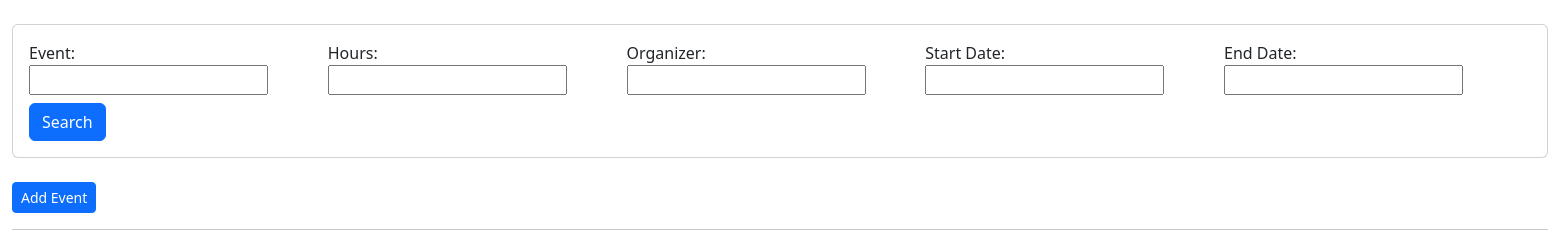
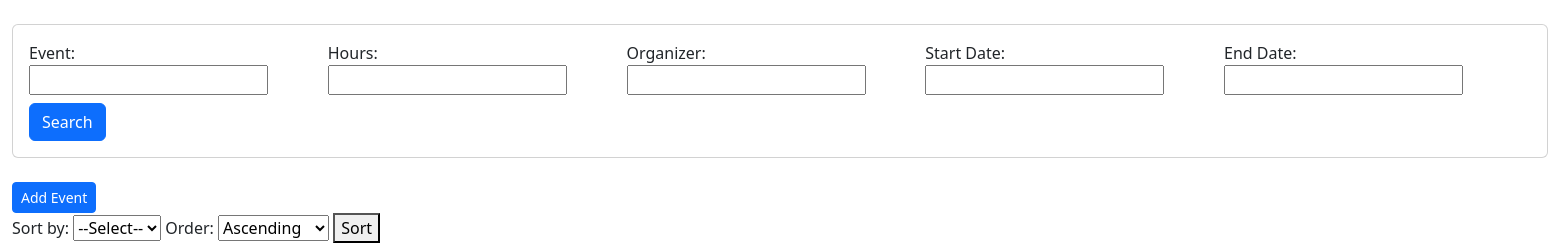
Before and after one commit to fahimWad/GoHelpMe, a Django app: page /portfolio/ in a window 1560 px wide. Shown: the top 246 px of the page. Run offline with Django 5.2, Linux system fonts and the light colour scheme; the visitor is signed in with stand-in values (Sample User, id 1); data that the repository does not hold is empty; parts of the project's set-up code (start-up, migrations or seed data) failed here and were passed over.

Commit message:
sorting mechanism for volunteer_hours_portfolio

```diff
--- a/GoHelpMe/settings.py
+++ b/GoHelpMe/settings.py
@@ -41,7 +41,7 @@ INSTALLED_APPS = [
     'django.contrib.staticfiles',
     'accounts',
     'volunteer_hours_portfolio',
-    'django_filters'
+    'django_filters',
     'volunteer_events',
 ]
 
--- a/volunteer_hours_portfolio/templates/volunteer_hours_portfolio/portfolio.html
+++ b/volunteer_hours_portfolio/templates/volunteer_hours_portfolio/portfolio.html
@@ -7,6 +7,23 @@
 
 <a class="btn btn-primary btn-sm btn-block" href="{% url 'create_entry' %}">Add Event</a>
 
+<form method="GET" action="{% url 'portfolio' %}">
+    <label for="sort_by">Sort by:</label>
+    <select id="sort_by" name="sort_by">
+        <option value="">--Select--</option>
+        <option value="date" {% if request.GET.sort_by == 'date' %}selected{% endif %}>Date</option>
+        <option value="hours" {% if request.GET.sort_by == 'hours' %}selected{% endif %}>Hours</option>
+    </select>
+
+    <label for="sort_order">Order:</label>
+    <select id="sort_order" name="sort_order">
+        <option value="asc" {% if request.GET.sort_order == 'asc' %}selected{% endif %}>Ascending</option>
+        <option value="desc" {% if request.GET.sort_order == 'desc' %}selected{% endif %}>Descending</option>
+    </select>
+
+    <button type="submit">Sort</button>
+</form>
+
 {% include 'volunteer_hours_portfolio/hourslog.html' %}
 
 {% endblock %}
--- a/volunteer_hours_portfolio/views.py
+++ b/volunteer_hours_portfolio/views.py
@@ -4,9 +4,25 @@ from django.http import HttpResponse
 from .models import *
 from .forms import EntryForm
 from .filters import VolunteerFilter
+from django.db.models import F
 
 def portfolio(request):
+
     entries = Entry.objects.all()
+
+    sort_by = request.GET.get('sort_by')
+    sort_order = request.GET.get('sort_order', 'asc')
+
+    if sort_by == 'date':
+        if sort_order == 'asc':
+            entries = entries.order_by('date')
+        else:
+            entries = entries.order_by('-date')
+    elif sort_by == 'hours':
+        if sort_order == 'asc':
+            entries = entries.order_by(F('hours').asc(nulls_last=True))
+        else:
+            entries = entries.order_by(F('hours').desc(nulls_last=True))
 
     searchFilter = VolunteerFilter(request.GET,queryset=entries)
     entries = searchFilter.qs
```
